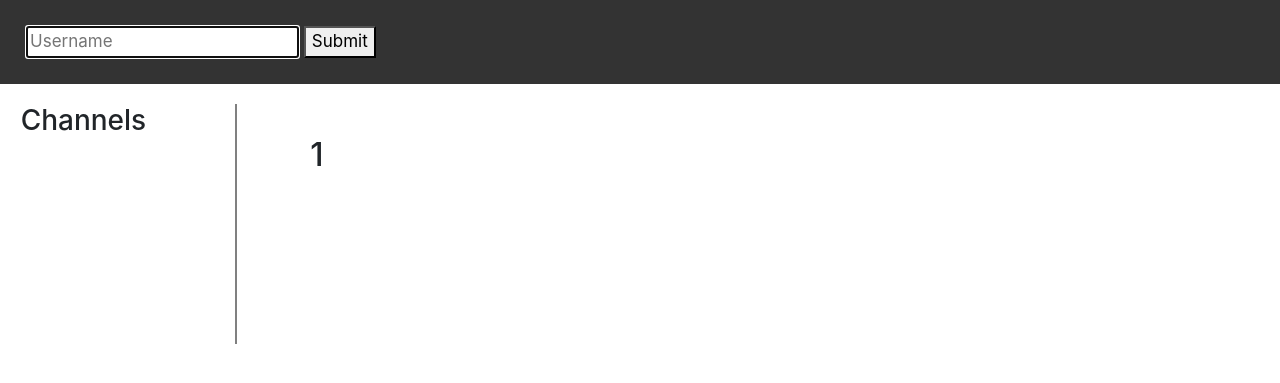
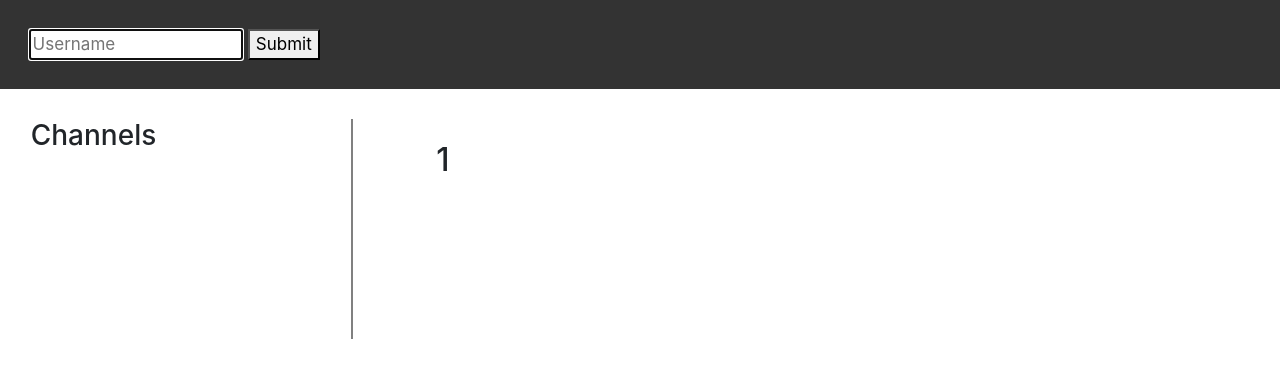
Before and after one commit to lhuhmann/chat-app, a Flask app: page /channel/1 in a window 1280 px wide; the page is wider, and only the part inside the window is pictured. Shown: the top 383 px of that part. Run offline with Flask 2, Linux system fonts and the light colour scheme; parts of the project's set-up code (start-up, migrations or seed data) failed here and were passed over; some libraries are stand-ins or nearby versions.

Commit message:
Make sure left column doesn't shrink smaller than channel name input box

```diff
--- a/static/style.css
+++ b/static/style.css
@@ -3,7 +3,7 @@
   grid-template-areas:
     "head head"
     "channels messages";
-  grid-template-columns: repeat(2, 1fr);
+  grid-template-columns: max(25ch, 30%)  1fr;
 }
 
 .error {
@@ -12,6 +12,10 @@
 
 textarea {
   max-width: 100%;
+}
+
+input {
+  width: 20ch;
 }
 
 /* Add a black background color to the top navigation */
--- a/templates/index.html
+++ b/templates/index.html
@@ -60,7 +60,7 @@
                 <textarea id="message" rows=2 cols=100 placeholder="Message"></textarea>
                 <br>
                 <button type="button" id="message_submit">Send</button>
-              </form>
+            </form>
         </div>
 
     </body>
```
